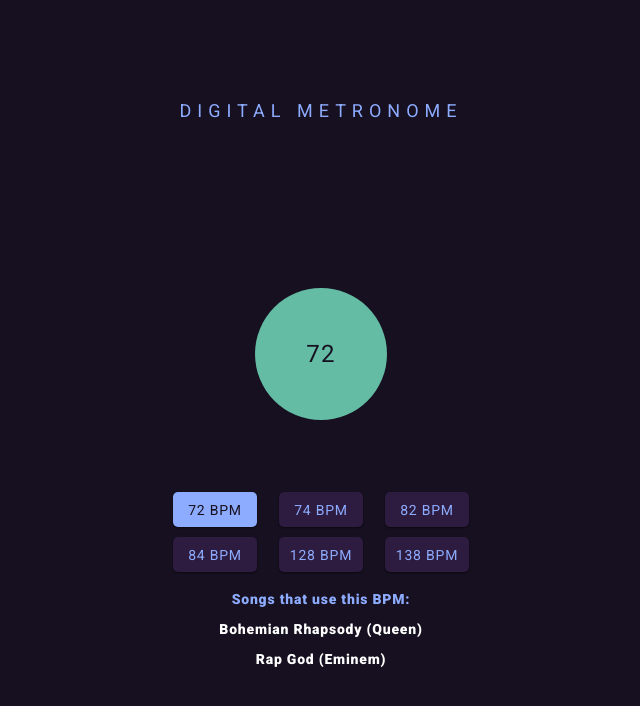
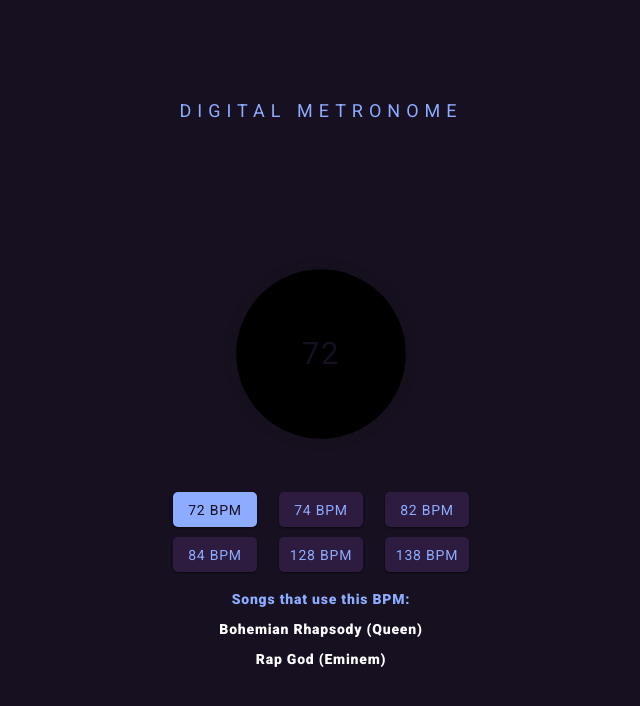
Before and after one commit to patrivet/metronome, a React (Create React App) app: page / in a window 1280 px wide. Shown: the top 706 px of the page, without its empty margins (319-959 px from the left). Built offline with nearby package versions, Linux system fonts and the light colour scheme.

Commit message:
Add pulsing animation on metronome

```diff
--- a/src/App-variables.css
+++ b/src/App-variables.css
@@ -1,5 +1,7 @@
-/* Colors */
 :root {
+  /* Colors */
   --primary-color: #8eacff;
   --secondary-color: #161020;
+  /* Metronome circle pulse rate */
+  --pulse-rate: 1.25s;
 }
--- a/src/components/Metronome/Metronome.css
+++ b/src/components/Metronome/Metronome.css
@@ -8,10 +8,30 @@
   height: 132px;
   min-height: 132px;
   min-width: 132px;
-  background-color: #64bca4;
+  background-color: black;
   border-radius: 50%;
   display: flex;
   align-items: center;
   justify-content: center;
   margin: 67px auto;
+	box-shadow: 0 0 0 0 rgba(0, 0, 0, 1);
+	transform: scale(1);
+	animation: pulse var(--pulse-rate) ease-out infinite;
 }
+
+@keyframes pulse {
+	0% {
+		transform: scale(0.99);
+		box-shadow: 0 0 0 0 rgba(0, 0, 0, 0.7);
+	}
+
+	70% {
+		transform: scale(1.3);
+		box-shadow: 0 0 0 10px rgba(0, 0, 0, 0);
+	}
+
+	100% {
+		transform: scale(0.99);
+		box-shadow: 0 0 0 0 rgba(0, 0, 0, 0);
+	}
+}
--- a/src/components/Metronome/Metronome.js
+++ b/src/components/Metronome/Metronome.js
@@ -7,18 +7,11 @@ import click2 from '../../assets/click2.wav';
 import { AppContext } from '../../App';
 const clickSound1 = new Audio(click1);
 const clickSound2 = new Audio(click2);
-
-
+let intervalId = null;
 
 const Metronome = () => {
-  let intervalId = null;
-
-
   const { activeBpm } = useContext(AppContext);
 
-  const getBpmPauseRate = () => {
-    return (60 / activeBpm) * 1000;
-  }
   const playClick = () => {
     clickSound1.play();
   }
@@ -26,9 +19,11 @@ const Metronome = () => {
   useEffect( ()=> {
     // clear the current interval
     if (intervalId) clearInterval(intervalId);
-
-    intervalId = setInterval(playClick, getBpmPauseRate());
-
+    let intervalSeconds = (60 / activeBpm);
+    intervalId = setInterval(playClick, intervalSeconds * 1000);
+    // set interval seconds to css variable.
+    const metronomeElement = document.querySelector('.metronome');
+    metronomeElement.style.setProperty('--pulse-rate', `${intervalSeconds}s`)
   }, [activeBpm])
 
   return (
```
